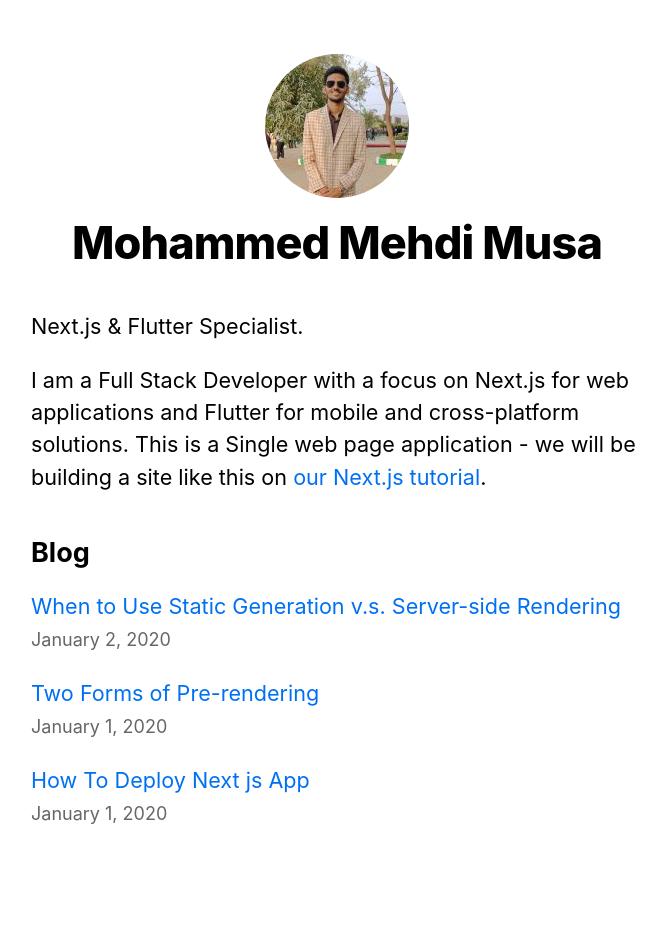
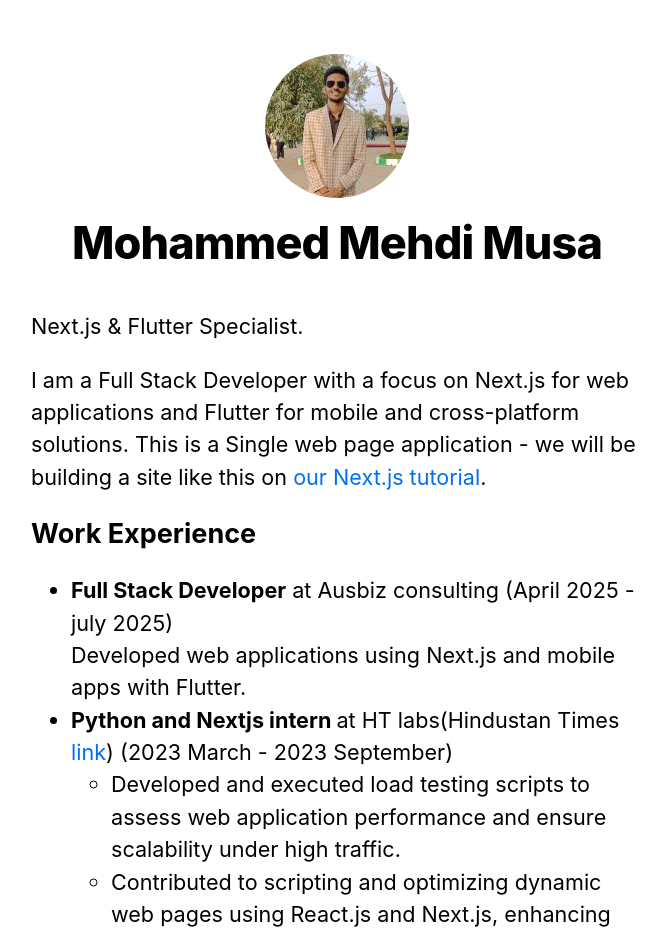
Before and after one commit to Mehdimusa/Mehdi_blog, a Next.js app: page / in a window 1280 px wide. Shown: the top 935 px of the page, without its empty margins (303-969 px from the left). Built offline with nearby package versions, Linux system fonts and the light colour scheme.

Commit message:
Work Exp

```diff
--- a/pages/index.js
+++ b/pages/index.js
@@ -29,6 +29,28 @@ export default function Home({ allPostsData }) {
           is a Single web page application - we will be building a site like
           this on <a href="https://nextjs.org/learn">our Next.js tutorial</a>.
         </p>
+
+
+
+
+      </section>
+      {/* Work Experience Section */}
+      <section className={utilStyles.headingMd}>
+        <h2 className={utilStyles.headingLg}>Work Experience</h2>
+        <ul>
+          <li>
+            <strong>Full Stack Developer</strong> at Ausbiz consulting (April 2025 - july 2025)<br />
+            Developed web applications using Next.js and mobile apps with Flutter.
+          </li>
+          <li>
+            <strong>Python and Nextjs intern </strong> at HT labs(Hindustan Times <Link href="https://www.ottplay.com/">link</Link>) (2023 March  - 2023 September)<br />
+            <ul>
+              <li>Developed and executed load testing scripts to assess web application performance and ensure scalability under high traffic.</li>
+              <li>Contributed to scripting and optimizing dynamic web pages using React.js and Next.js, enhancing user experience and front-end efficiency.</li>
+            </ul>
+
+          </li>
+        </ul>
       </section>
       <section className={`${utilStyles.headingMd} ${utilStyles.padding1px}`}>
         <h2 className={utilStyles.headingLg}>Blog</h2>
```
Also changed, not shown: 1 other file (tests, documents, lock files or other folders).
